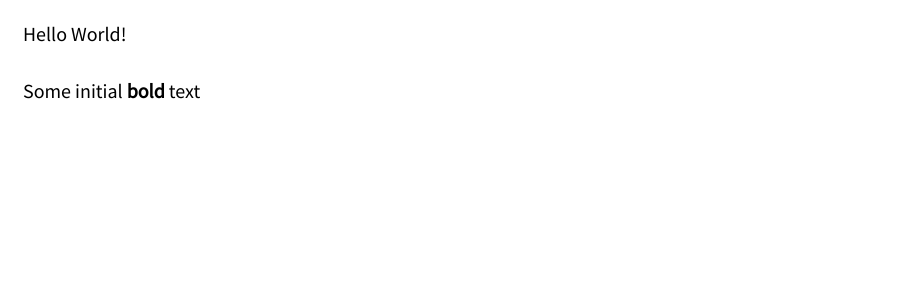
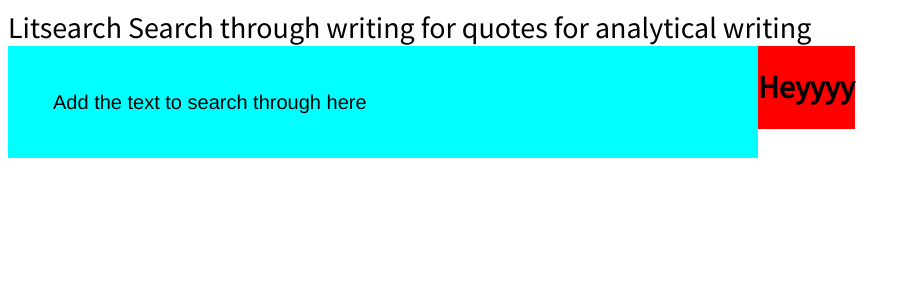
Before and after one commit to Nathanllee1/LitSearch, a Django app: template templates/index.html in a window 1280 px wide. Shown: the top 300 px of the page, without its empty margins (0-911 px from the left). Run offline with Django 3.2, Linux system fonts and the light colour scheme; the template is opened without the code that fills it, so the values that code supplies are empty; some libraries are stand-ins or nearby versions.

Commit message:
Worked on flexbox

```diff
--- a/litsearch/classifier.py
+++ b/litsearch/classifier.py
@@ -1,4 +1,4 @@
-
+import pickle
 import random
 
 
--- a/static/styles.css
+++ b/static/styles.css
@@ -1,11 +1,39 @@
-.ql-container {
+body {
     font-family: 'Source Sans Pro', sans-serif;
+}
+
+.title {
+    font-size: 30px;
+}
+
+.description {
     font-size: 20px;
-    width: 80vh;
-    background-color: white;
-    size: 100px;
+    color: #787878;
 }
 
 .container {
-    display: grid
+    display: flex;
 }
+
+.ql-container {
+    padding: 30px;
+    font-size: 20px;
+    size: 100px;
+    display: flex;
+    width: 750px;
+    background-color: aqua;
+    align-self: flex-start;
+}
+
+
+
+.ql-editor {
+    width: 60%;
+}
+
+.sidebar {
+    display: flex;
+    background-color: red;
+    float: right;
+    justify-content: flex-end;
+}
--- a/templates/index.html
+++ b/templates/index.html
@@ -1,5 +1,5 @@
 <!doctype html>
-{% load staticfiles %}
+{% load static %}
 <html lang="en">
     <head>
         <script type="text/javascript" src="https://code.jquery.com/jquery-3.2.1.min.js"></script>
@@ -11,11 +11,23 @@
     </head>
 
     <body>
-        <div id="editor">
-            <p>Hello World!</p>
-            <p><br></p>
-            <p>Some initial <strong>bold</strong> text</p>
+        <div style="font-size:30px;">Litsearch <span style="font-size:14px""></span>Search through writing for quotes for analytical writing</div>
+
+
+        <div class="container">
+            <div class="col col-lg-2">
+                <div id="editor">
+                    <p>Add the text to search through here</p>
+                </div>
+            </div>
+            <div class="col-md-auto">
+                <div class="sidebar">
+                    <h1>Heyyyy</h1>
+                </div>
+            </div>
+
         </div>
+
         <script src='https://cdn.quilljs.com/1.3.6/quill.js'></script>
         <script>
             var Delta = Quill.import('delta');
```
Also changed, not shown: litsearch/views.py (+10 -3 lines), 2 other files.
